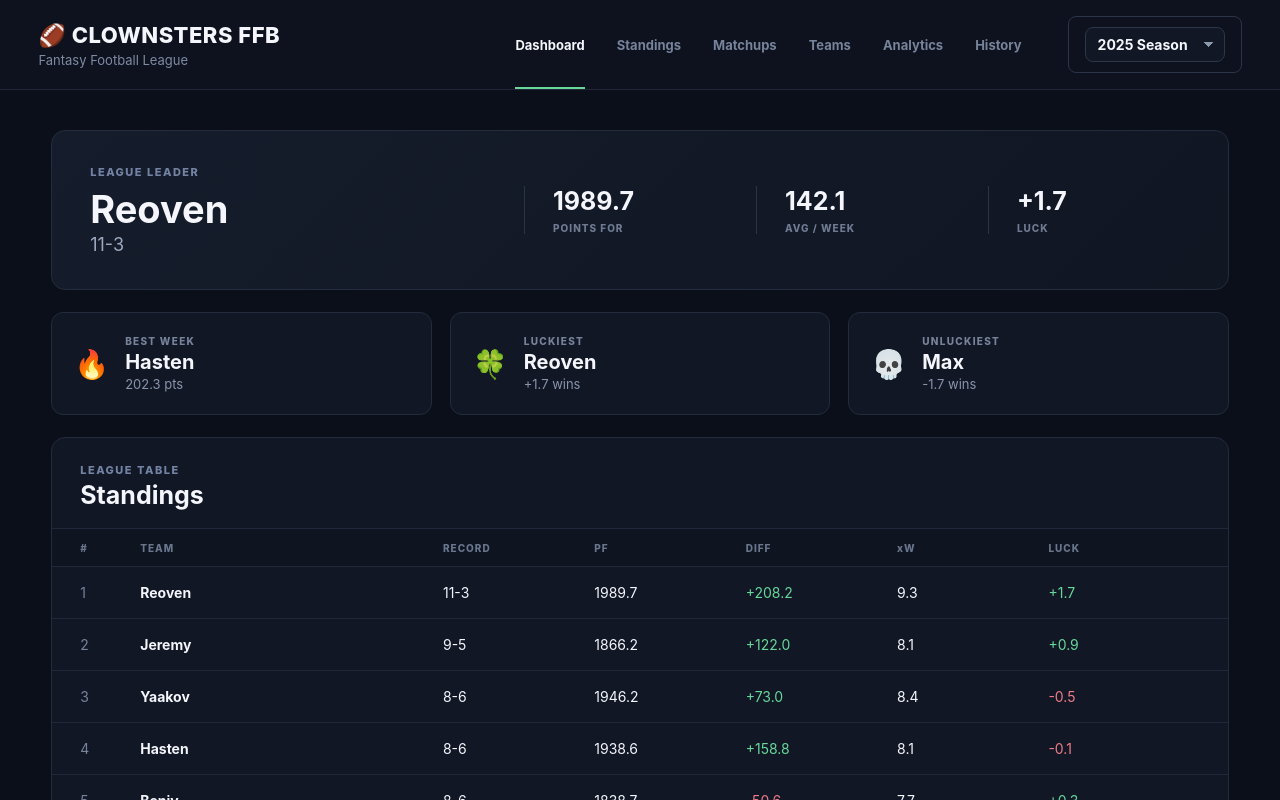
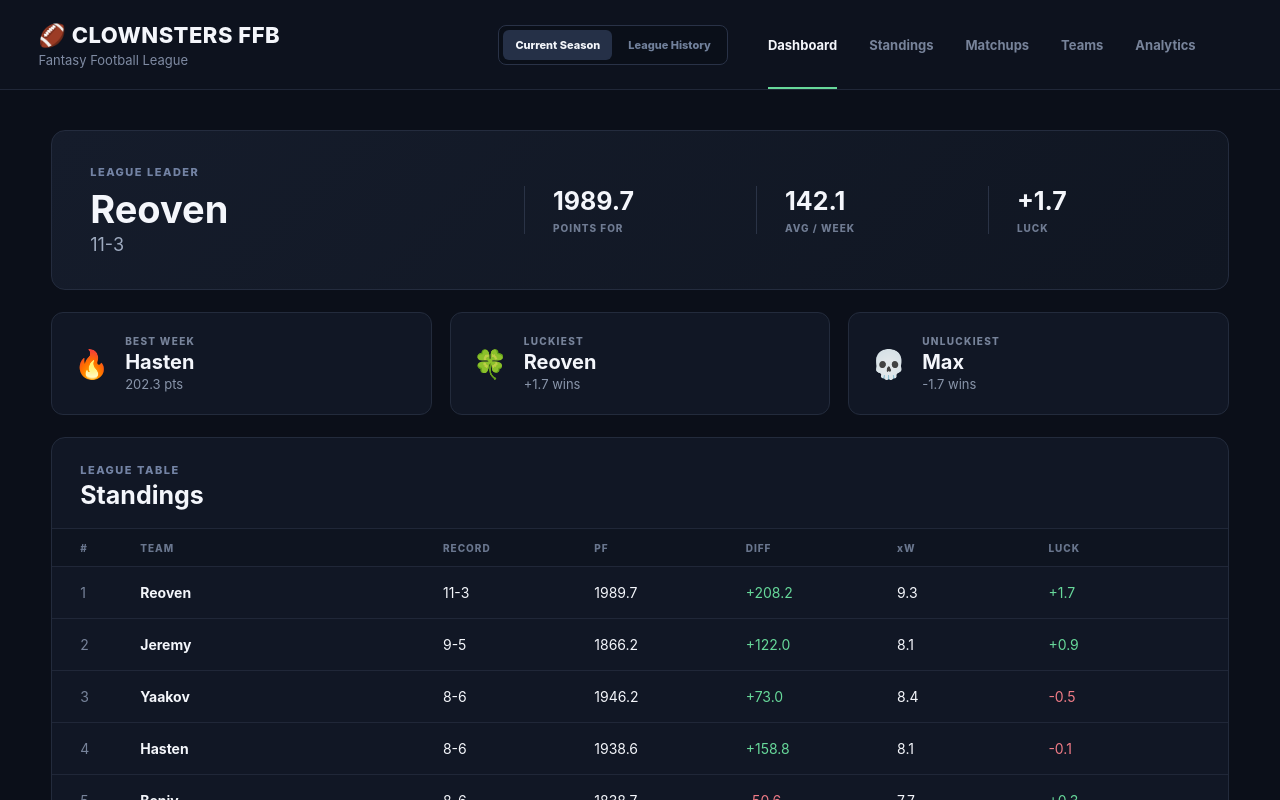
Before and after one commit to yfriedman4-prog/clownsters-ffb, a React (Vite) app: page / in a window 1280 px wide. Shown: the top 800 px of the page. Built offline with nearby package versions, Linux system fonts and the light colour scheme.

Commit message:
Add current season and league history navigation

```diff
--- a/src/App.css
+++ b/src/App.css
@@ -39,12 +39,54 @@ padding: 0 3%;  display: flex;
   color: #7f8ba3;
   font-size: 13px;
 }
+.header-navigation {
+  display: flex;
+  align-items: center;
+  align-self: stretch;
+  margin-left: auto;
+}
+
+.mode-switcher {
+  display: flex;
+  align-items: center;
+  gap: 4px;
+  margin-right: 24px;
+  padding: 4px;
+  border: 1px solid #293247;
+  border-radius: 8px;
+  background: #0a0f19;
+}
+
+.mode-button {
+  padding: 8px 12px;
+  border: 0;
+  border-radius: 6px;
+  background: transparent;
+  color: #71809b;
+  font-family: inherit;
+  font-size: 11px;
+  font-weight: 800;
+  cursor: pointer;
+  white-space: nowrap;
+  transition:
+    color 0.15s ease,
+    background 0.15s ease;
+}
+
+.mode-button:hover {
+  color: #f4f6fb;
+}
+
+.mode-button.active {
+  background: #253047;
+  color: #f4f6fb;
+}
 .nav {
   display: flex;
   align-items: stretch;
   height: 100%;
-  margin-left: auto;
-  margin-right: 30px;
+  margin-left: 0;
+margin-right: 30px;
 }
 
 .nav-item {
--- a/src/App.jsx
+++ b/src/App.jsx
@@ -75,6 +75,7 @@ weeklyAwards.sort((a, b) => {
   return a.team.localeCompare(b.team)
 })
 function App() {
+  const [mode, setMode] = useState('current')
   const [page, setPage] = useState('dashboard')
   const [activeSeason, setActiveSeason] = useState(2025)
   const activeHistoricalSeason = historicalSeasons[activeSeason]
@@ -604,15 +605,44 @@ const calculatedPowerRankings = powerRankings
     <div className="subtitle">Fantasy Football League</div>
   </div>
 
+<div className="header-navigation">
+  <div className="mode-switcher">
+    <button
+      className={`mode-button ${mode === 'current' ? 'active' : ''}`}
+      onClick={() => {
+        setMode('current')
+        setPage('dashboard')
+      }}
+    >
+      Current Season
+    </button>
+
+    <button
+      className={`mode-button ${mode === 'history' ? 'active' : ''}`}
+      onClick={() => {
+        setMode('history')
+        setPage('history')
+      }}
+    >
+      League History
+    </button>
+  </div>
+
   <nav className="nav">
-  {[
+    {(mode === 'current'
+      ? [
           ['dashboard', 'Dashboard'],
           ['standings', 'Standings'],
           ['matchups', 'Matchups'],
           ['teams', 'Teams'],
           ['analytics', 'Analytics'],
-    ['history', 'History'],
-  ].map(([id, label]) => (
+        ]
+      : [
+          ['overview', 'Overview'],
+          ['history', 'Seasons'],
+          ['managers', 'Managers'],
+        ]
+    ).map(([id, label]) => (
       <button
         key={id}
         className={`nav-item ${page === id ? 'active' : ''}`}
@@ -628,7 +658,9 @@ const calculatedPowerRankings = powerRankings
       </button>
     ))}
   </nav>
-
+</div>
+
+  {mode === 'history' && page === 'history' && (
   <div className="season">
     <select
       className="season-select"
@@ -645,6 +677,7 @@ const calculatedPowerRankings = powerRankings
       ))}
     </select>
   </div>
+)}
 </header>
 
       <main className="dashboard">
```
Lines whose indentation alone changed are shown as unchanged.
